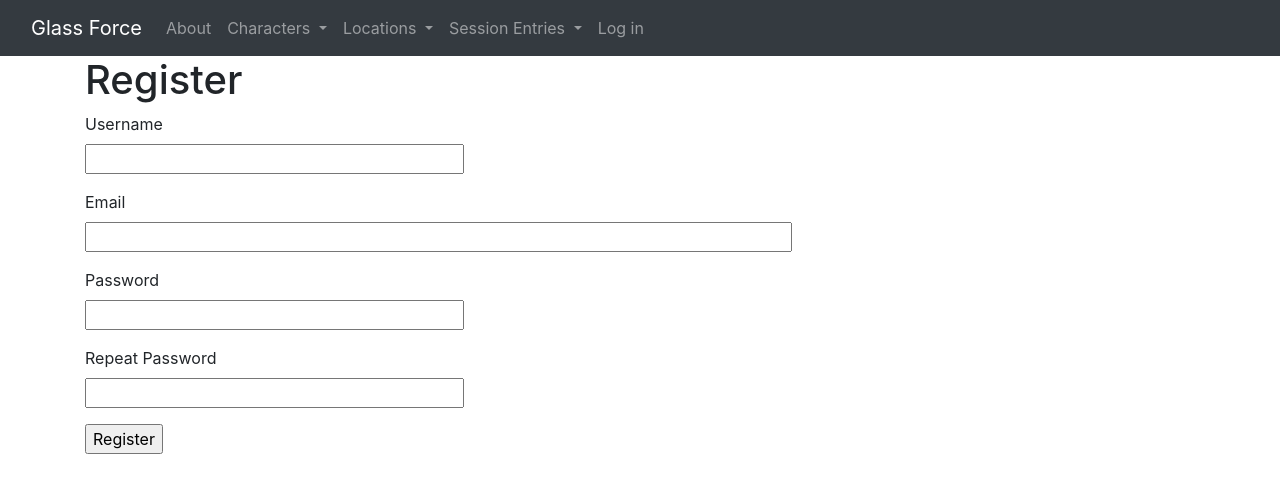
After one commit to reesecake/glass-force-wiki, a Flask app: page /register in a window 1280 px wide. The commit adds this page. Shown: the top 493 px of the page. Run offline with Flask 2, Linux system fonts and the light colour scheme; some libraries are stand-ins or nearby versions.

Commit message:
added a registration form and route for creating new users

```diff
--- a/app/forms.py
+++ b/app/forms.py
@@ -1,6 +1,7 @@
 from flask_wtf import FlaskForm
 from wtforms import StringField, PasswordField, BooleanField, SubmitField
-from wtforms.validators import DataRequired
+from wtforms.validators import DataRequired, Email, EqualTo, ValidationError
+from app.models import User
 
 
 class LoginForm(FlaskForm):
@@ -8,3 +9,23 @@ class LoginForm(FlaskForm):
     password = PasswordField('Password', validators=[DataRequired()])
     remember_me = BooleanField('Remember Me')
     submit = SubmitField('Sign In')
+
+
+class RegistrationForm(FlaskForm):
+    username = StringField('Username', validators=[DataRequired()])
+    email = StringField('Email', validators=[DataRequired(), Email()])
+    password = PasswordField('Password', validators=[DataRequired()])
+    password2 = PasswordField(
+        'Repeat Password', validators=[DataRequired(), EqualTo('password')]
+    )
+    submit = SubmitField('Register')
+
+    def validate_username(self, username):
+        user = User.query.filter_by(username=username.data).first()
+        if user is not None:
+            raise ValidationError('Please use a different username.')
+
+    def validate_email(self, email):
+        user = User.query.filter_by(email=email.data).first()
+        if user is not None:
+            raise ValidationError('Please use a different email address.')
--- a/app/routes.py
+++ b/app/routes.py
@@ -3,7 +3,7 @@ import os
 from flask_login import current_user, login_user, logout_user
 from werkzeug.urls import url_parse
 
-from app.forms import LoginForm
+from app.forms import LoginForm, RegistrationForm
 from flask import Flask, request, jsonify, render_template, redirect, url_for, flash
 from flask_migrate import Migrate
 
@@ -68,6 +68,26 @@ def login():
 def logout():
     logout_user()
     return redirect(url_for('index'))
+
+
+@app.route('/register', methods=['GET', 'POST'])
+def register():
+    if current_user.is_authenticated:
+        return redirect(url_for('index'))
+
+    form = RegistrationForm()
+    if form.validate_on_submit():
+        s = Session()
+
+        user = User(username=form.username.data, email=form.email.data)
+        user.set_password(form.password.data)
+        s.add(user)
+        s.commit()
+        s.close()
+        flash('Congratulations, you are now a registered user!')
+        return redirect(url_for('login'))
+
+    return render_template('registration.html', form=form)
 
 
 @app.route('/players/<string:pc_id>')
--- a/templates/login.html
+++ b/templates/login.html
@@ -21,4 +21,6 @@
         <p>{{ form.remember_me() }} {{ form.remember_me.label }}</p>
         <p>{{ form.submit() }}</p>
     </form>
+
+    <p>New User? <a href="{{ url_for('register') }}">Click to Register!</a></p>
 {% endblock %}
--- /dev/null
+++ b/templates/registration.html
@@ -0,0 +1,39 @@
+{% extends "base.html" %}
+
+{% block content %}
+
+<h1>Register</h1>
+<form action="" method="post">
+    {{ form.hidden_tag() }}
+    <p>
+        {{ form.username.label }}<br>
+        {{ form.username(size=32) }}<br>
+        {% for error in form.username.errors %}
+        <span style="color: red;">[{{ error }}]</span>
+        {% endfor %}
+    </p>
+    <p>
+        {{ form.email.label }}<br>
+        {{ form.email(size=64) }}<br>
+        {% for error in form.email.errors %}
+        <span style="color: red;">[{{ error }}]</span>
+        {% endfor %}
+    </p>
+    <p>
+        {{ form.password.label }}<br>
+        {{ form.password(size=32) }}<br>
+        {% for error in form.password.errors %}
+        <span style="color: red;">[{{ error }}]</span>
+        {% endfor %}
+    </p>
+    <p>
+        {{ form.password2.label }}<br>
+        {{ form.password2(size=32) }}<br>
+        {% for error in form.password2.errors %}
+        <span style="color: red;">[{{ error }}]</span>
+        {% endfor %}
+    </p>
+    <p>{{ form.submit() }}</p>
+</form>
+
+{% endblock %}
```
Also changed, not shown: README.md.
